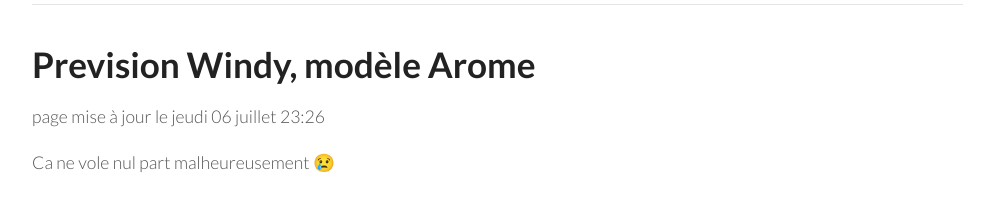
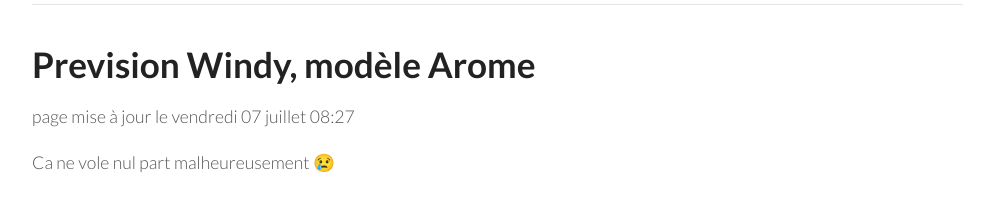
Before and after one commit to parapente-dans-le-nord/parapente-dans-le-nord.github.io, a Jekyll site: the page built from index.markdown, in a window 1280 px wide. Shown: the part 137-348 px from the top of the page, without its empty margins (26-1020 px from the left). Built offline with Jekyll 4.4.1, drawn with Linux system fonts in a browser that asks for light colours.

Commit message:
update index.markdown

```diff
--- a/all.markdown
+++ b/all.markdown
@@ -7,4 +7,4 @@ title:  "Tous les spots"
 {: .links}
 
 # Prevision Windy, modèle Arome
-page mise à jour le jeudi 06 juillet 23:26
+page mise à jour le vendredi 07 juillet 08:27
--- a/index.markdown
+++ b/index.markdown
@@ -7,7 +7,7 @@ title:  "Ou ça vole"
 {: .links}
 
 # Prevision Windy, modèle Arome
-page mise à jour le jeudi 06 juillet 23:26
+page mise à jour le vendredi 07 juillet 08:27
 
 
 Ca ne vole nul part malheureusement 😢
```
